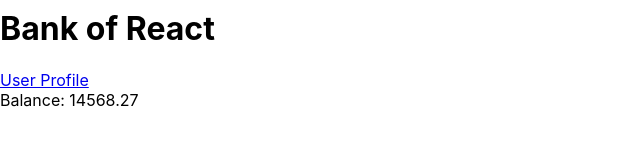
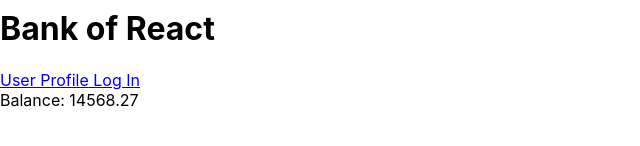
Before and after one commit to Jane23415/Assignment-4, a React (Create React App) app: page / in a window 1280 px wide. Shown: the part 316-462 px from the top of the page, without its empty margins (0-640 px from the left). Built offline with nearby package versions, Linux system fonts and the light colour scheme.

Commit message:
added link to login

```diff
--- a/src/App.css
+++ b/src/App.css
@@ -36,4 +36,3 @@
     transform: rotate(360deg);
   }
 }
-code
--- a/src/App.js
+++ b/src/App.js
@@ -5,6 +5,7 @@ import {BrowserRouter as Router, Route} from 'react-router-dom';
 import Home from './components/home';
 import UserProfile from './components/UserProfile';
 import LogIn from './Login';
+import './App.css'
 
 class App extends Component {
 
--- a/src/components/home.js
+++ b/src/components/home.js
@@ -12,6 +12,7 @@ class Home extends Component {
           <h1>Bank of React</h1>
 
           <Link to="/userProfile">User Profile</Link>
+          <Link to="./Login"> Log In</Link>
 
           <AccountBalance accountBalance={this.props.accountBalance}/>
         </div>
```
